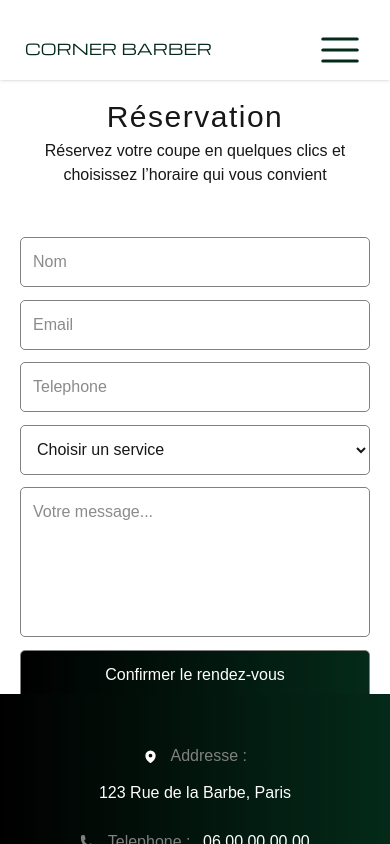
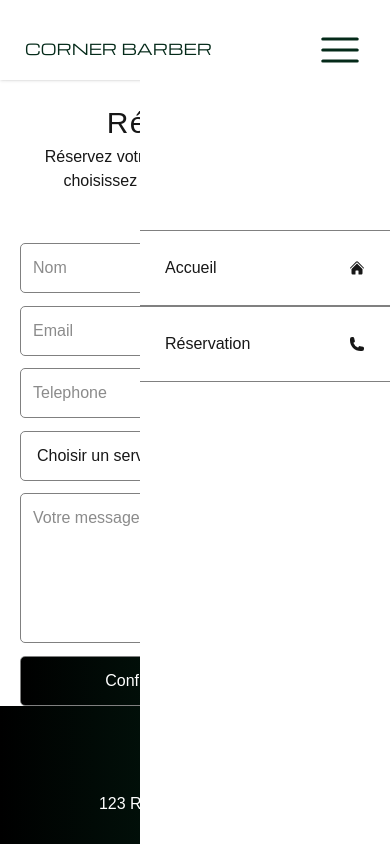
Before and after one commit to Matoky18/corner-barber, a Next.js app: page /contact in a window 390 px wide. Both pictures are taken after a click on the icon 340 px from the left and 50 px from the top of the page. Shown: the top 844 px of the page. Built offline with nearby package versions, Linux system fonts and the light colour scheme.

Commit message:
active menu in mobile

```diff
--- a/app/contact/page.tsx
+++ b/app/contact/page.tsx
@@ -22,8 +22,6 @@ const page = () => {
        } ,
        body : JSON.stringify(form)
     })
-
-
   }
 
   const handleChange = (e : React.ChangeEvent<HTMLInputElement|HTMLTextAreaElement>) => {
@@ -38,13 +36,11 @@ const page = () => {
 
 
 
-
-
    const flexCenter= ' flex justify-center items-center  '
    const inputStyle = `${flexCenter} p-3 border-1 border-[gray] rounded-[5px] mb-[12.5px] `
 
   return (
-    <div className= {`pt-[100px] h-[calc(100vh-150px)]  ${flexCenter} flex-col  `} >
+    <div className= {`pt-[100px] min-h-[calc(100vh-150px)]  ${flexCenter} flex-col  `} >
         <h1 className='text-[30px]  tracking-wider' >Réservation</h1>
         <p className='mb-[50px] w-[350px] text-center ' >Réservez votre coupe en quelques clics et choisissez l’horaire qui vous convient</p>
         <form className= {`flex-col  flex w-[350px]  `} onSubmit={handleSubmit} >
@@ -59,11 +55,11 @@ const page = () => {
             <div className= {`flex`} >
 
                 {/* <label htmlFor="service">Service</label> */}
-                <select defaultValue={`${service}` || ""  } className= {`${inputStyle} w-[100%] mb-[10px] h-[50px]`}  name="service" id="service">
+                <select defaultValue={`${service}` || ""  } className= {`cursor-pointer ${inputStyle} w-[100%] mb-[10px] h-[50px]`}  name="service" id="service">
 
                   <option  value="">Choisir un service</option>
                   {services.map(service=>{
-                    return <option key={service.id} className= {``} value= {service.slug} > {service.name}  </option>
+                    return <option key={service.id} className= {`cursor-pointer`} value= {service.slug} > {service.name}  </option>
                   })}
 
                 </select>
--- a/app/globals.css
+++ b/app/globals.css
@@ -10,8 +10,11 @@
   --color-background: var(--background);
   --color-foreground: var(--foreground);
   --color-primary-dark : #042A19 ;
+  --color-gray : #E8EAE8 ;
+
   --font-michroma: var(--font-michroma);
   --font-roboto: var(--font-roboto);
+
 }
 
 @layer utilities {
--- a/components/Navbar.tsx
+++ b/components/Navbar.tsx
@@ -1,8 +1,15 @@
 "use client"
 import Link from 'next/link'
 import {HomeIcon , PhoneIcon ,Bars3Icon  } from '@heroicons/react/24/solid'
+import { useEffect, useState } from 'react'
 
 const Navbar = () => {
+
+  const [open,setOpen] = useState(false)
+  let styleMenuMobile = "hidden"
+
+  console.log(open,styleMenuMobile)
+
 
   const itemCenter = "text-center flex items-center justify-center"
   const fontMichroma = "font-[family-name:var(--font-michroma)]"
@@ -11,32 +18,58 @@ const Navbar = () => {
   const itemNavStyle = `  w-[150px]  ${itemCenter} gap-[10px]  `
   const hiddenLi = ` max-md:hidden`
   const logoStyle = ` ${fontMichroma}  text-[15px] md:text-[25px] max-md:absolute top-[38px] left-[25px] ${itemCenter} `
-  const styleContainer = `flex  fixed top-0 white  w-screen
+  const styleContainerDesktop = `flex  fixed top-0 white  w-screen
                           bg-white shadow-sm z-50 text-primary-dark
                           justify-center items-center w-full h-20 gap-[50px]`
   const menuIconStyle = ` fixed w-[50px] cursor-pointer text-primary-dark z-55 absolute top-[25px] right-[25px] md:hidden `
 
+  const itemStyleMobile = "active:bg-gray border-y-1 border-[gray] py-[25px] flex items-center justify-between w-full px-[25px]"
 
 
+  if (open) {
+    styleMenuMobile = ` w-[100%] max-w-[250px] flex z-[500] flex-col bg-[white] h-full w-full fixed top-20 right-0 flex items-start p-50px pt-[150px]  `
+
+
+  } else {
+    styleMenuMobile = "hidden"
+
+  }
+
+   useEffect(()=>{
+      document.body.style.overflow = open ?  "hidden" : "auto"
+    },[open])
 
   return (
     <div className= {""} >
-      <Bars3Icon className= {`${menuIconStyle}`} ></Bars3Icon>
+      <Bars3Icon onClick={()=>setOpen(!open)} className= {`${menuIconStyle}`} ></Bars3Icon>
 
-      <div className= {`${styleContainer}  `} >
+      <div className= {`${styleContainerDesktop}  `} >
 
-            <Link className= {`${itemNavStyle} ${hiddenLi} `}   href={"/"} >
+            <Link  className= {`${itemNavStyle} ${hiddenLi} `}   href={"/"} >
               <HomeIcon  className= {` ${iconStyle}`} />
-            Accueil
+              Accueil
             </Link>
             <h1 className= {` ${logoStyle} `} >CORNER BARBER </h1>
             <Link className= {`${itemNavStyle} ${hiddenLi} `} href={"/contact"} >
              <PhoneIcon  className= {` ${iconStyle}`} />
-
-              Réservation
+                Réservation
             </Link>
             {/* <Link href={"/services"} >Service</Link> */}
       </div>
+
+
+      <div className= {`${styleMenuMobile}`} >
+              <Link  className= {` ${itemStyleMobile} `}   href={"/"} >
+              Accueil
+              <HomeIcon  className= {` ${iconStyle}`} />
+              </Link>
+
+              <Link className= {`${itemStyleMobile} `} href={"/contact"} >
+                Réservation
+              <PhoneIcon  className= {` ${iconStyle}`} />
+            </Link>
+      </div>
+
    </div>
   )
 }
```
